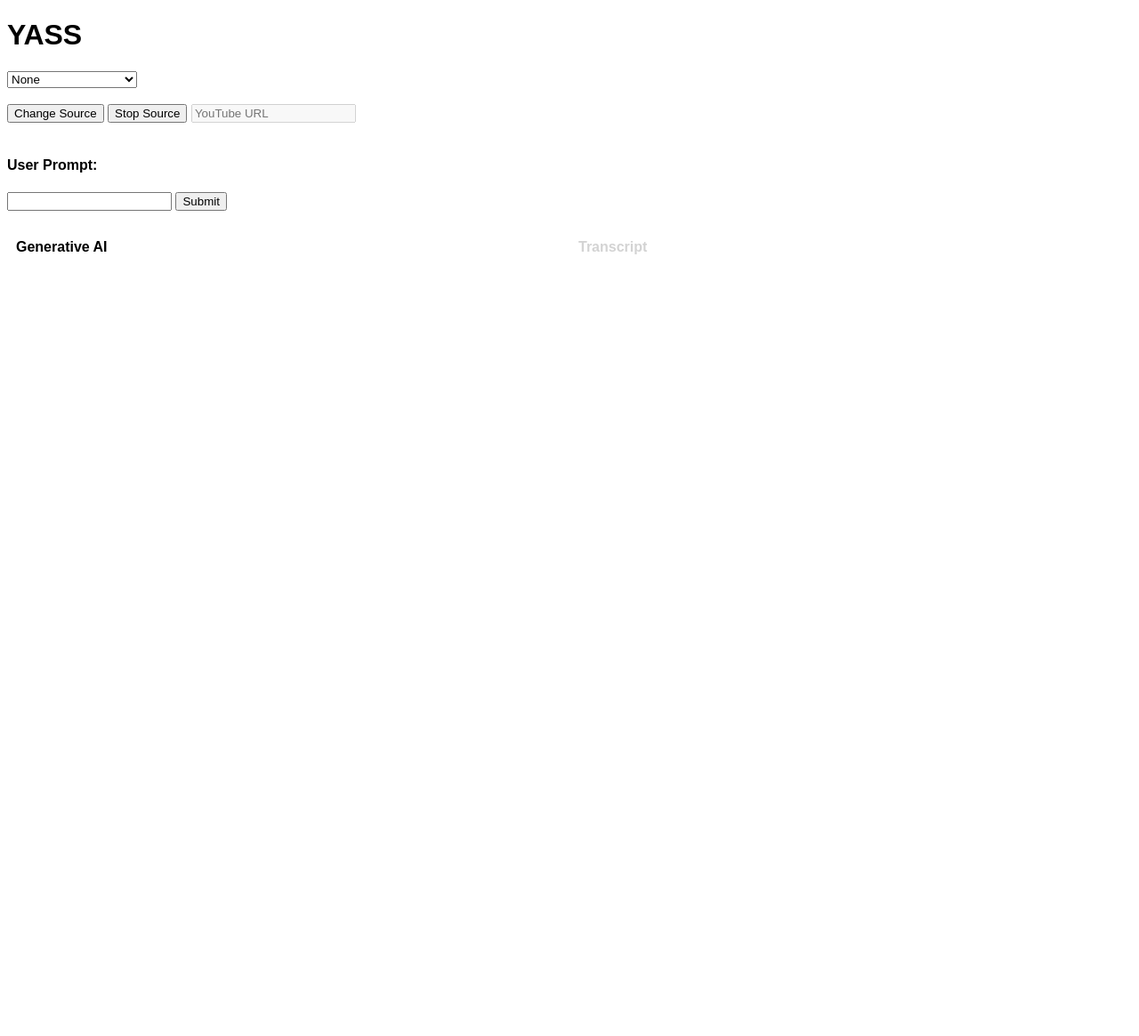
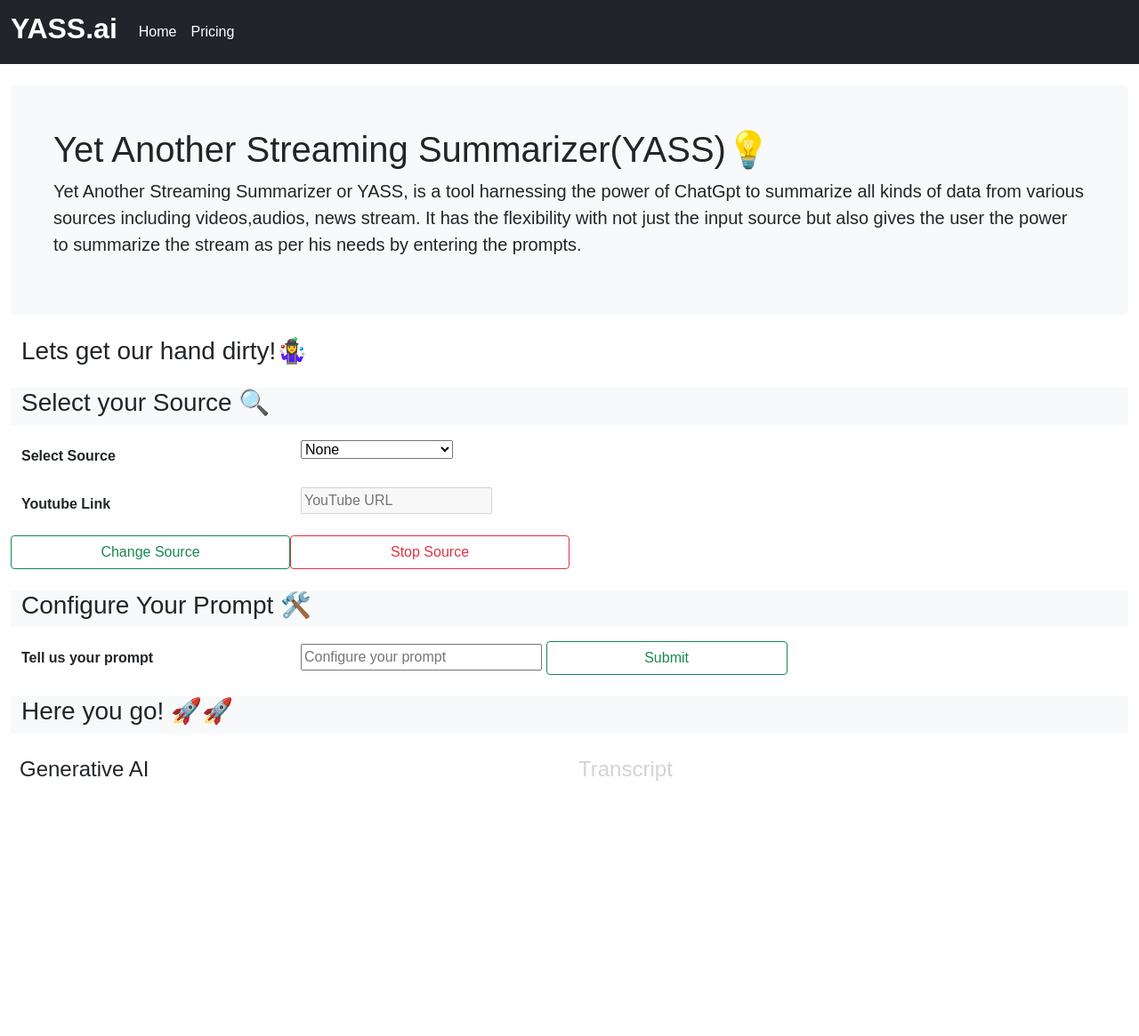
Before and after one commit to natehouk/flow-ai-hackathon-2023, a Django app: page / in a window 1280 px wide. Shown: the whole page at 89% size. Before the commit the page ends 286 px from the top, so only its background shows below. Run offline with Django 4.2, Linux system fonts and the light colour scheme.

Commit message:
updated the template

```diff
--- a/streaming/templates/stream.html
+++ b/streaming/templates/stream.html
@@ -2,7 +2,12 @@
 {% load static %}
 <html>
 <head>
-    <title>YASS</title>
+  <meta charset="utf-8">
+  <meta name="viewport" content="width=device-width, initial-scale=1">
+  <title>YASS.ai</title>
+  <link href="https://cdn.jsdelivr.net/npm/bootstrap@5.0.2/dist/css/bootstrap.min.css" rel="stylesheet">
+  <script src="https://cdn.jsdelivr.net/npm/bootstrap@5.0.2/dist/js/bootstrap.bundle.min.js"></script>
+
     <script src="https://code.jquery.com/jquery-3.6.0.min.js"></script>
     <style>
         body {
@@ -19,6 +24,7 @@
           width: 50%;
           padding: 10px;
           height: 300px; /* Should be removed. Only for demonstration */
+          overflow-y: scroll;
         }
 
         /* Clear floats after the columns */
@@ -34,7 +40,38 @@
 
 </head>
 <body>
-    <h1>YASS</h1>
+  <div class="m-6">
+    <nav class="navbar navbar-expand-lg navbar-dark bg-dark">
+        <div class="container-fluid">
+            <a href="#" class="navbar-brand">
+              <h2><b>YASS.ai</b></h2>
+            </a>
+            <button type="button" class="navbar-toggler" data-bs-toggle="collapse" data-bs-target="#navbarCollapse">
+                <span class="navbar-toggler-icon"></span>
+            </button>
+            <div class="collapse navbar-collapse" id="navbarCollapse">
+                <div class="navbar-nav">
+                    <a href="#" class="nav-item nav-link active">Home</a>
+                    <a href="#" class="nav-item nav-link active">Pricing</a>
+                </div>
+            </div>
+        </div>
+    </nav>
+  </div>
+  <div class="container-fluid">
+    <div class="p-5 my-4 bg-light rounded-3">
+        <h1>Yet Another Streaming Summarizer(YASS)💡</h1>
+        <p class="lead">Yet Another Streaming Summarizer or YASS, is a tool harnessing the power of ChatGpt to summarize all kinds of data from various sources including videos,audios, news stream. It has the flexibility with not just the input source but also gives the user the power to summarize the stream as per his needs by entering the prompts. </p>
+    </div>
+  </div>
+  <div class="m-4">
+    <h3>Lets get our hand dirty!🤹‍♀️</h3>
+  </div>
+  <div class="m-4">
+    <div class="row mb-3 bg-light"><h3>Select your Source 🔍</h3></div>
+    <div class="row mb-3">
+        <label class="col-sm-3 col-form-label"><b>Select Source</b></label>
+        <div class="col-sm-6">
           <select id="dataSource">
             <option value="none">None</option>
             <option value="television">Live Television News</option>
@@ -48,23 +85,47 @@
             <option value="telegram">Telegram</option>
           </select>
           <span id="sourceErr"></span>
-    <br><br>
-    <input id="source" type="button" value="Change Source">
-    <input id="sourceStop" type="button" value="Stop Source">
+        </div>
+        </div>
+        <div class="row mb-3">
+          <label class="col-sm-3 col-form-label"><b>Youtube Link</b></label>
+          <div class="col-sm-8">
             <input id="youtube-url" type="text" placeholder="YouTube URL" disabled>
-
-    <br><br>
-    <h4>User Prompt:</h4>
-    <input type="text" id="prompt-input">
-    <input id="prompt" type="button" value="Submit">
-
-    <div class="row">
-        <div class="column">
+          </div>
+        </div>
+        <div class="row mb-3">
+          <button id="source" type="button" class="btn btn-outline-success btn-rounded col-sm-3">Change Source</button>
+          <button id="sourceStop" type="button" class="btn btn-outline-danger btn-rounded col-sm-3">Stop Source</button>
+        <div>
+      </div>
+    </div>
+    </div>
+    </div>
+    <!-- <input id="source" type="button" value="Change Source">
+    <input id="sourceStop" type="button" value="Stop Source"> -->
+    <!-- <input id="youtube-url" type="text" placeholder="YouTube URL" disabled> -->
+    <div class="m-4">
+      <div class="row mb-3 bg-light"><h3>Configure Your Prompt 🛠️</h3></div>
+      <!-- <input type="text" id="prompt-input">
+      <input id="prompt" type="button" value="Submit">   -->
+      <div class="row mb-3">
+        <label class="col-sm-3 col-form-label"><b>Tell us your prompt</b></label>
+        <div class="col-sm-8">
+          <input id="prompt-input" type="text" placeholder="Configure your prompt" class="col-sm-4">
+          <input id="prompt" type="button" class="btn btn-outline-success btn-rounded col-sm-4" value="Submit">
+        </div>
+      </div>
+    </div>
+    </div>
+    <div class="m-4">
+      <div class="row mb-3 bg-light"><h3>Here you go! 🚀🚀</h3></div>
+      <div class="row mb-3">
+        <div class="col-md-6 column">
           <h4>Generative AI</h4>
           <div id="summary">
           </div>
         </div>
-        <div class="column" style="color: #D3D3D3">
+      <div class="col-md-6 column" style="color: #D3D3D3">
         <h4>Transcript</h4>
         <div id="transcript">
         </div>
```
Lines whose indentation alone changed are shown as unchanged.
